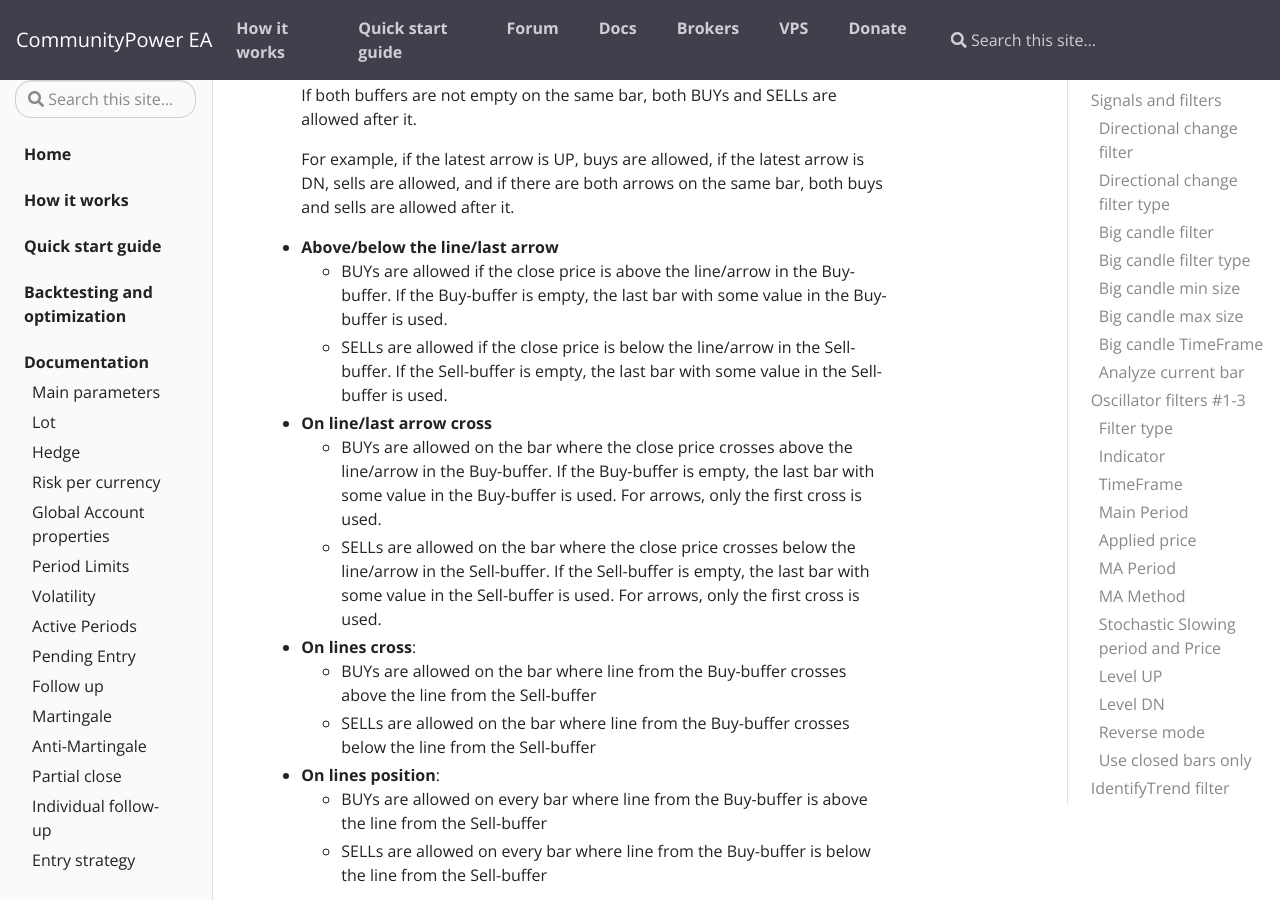
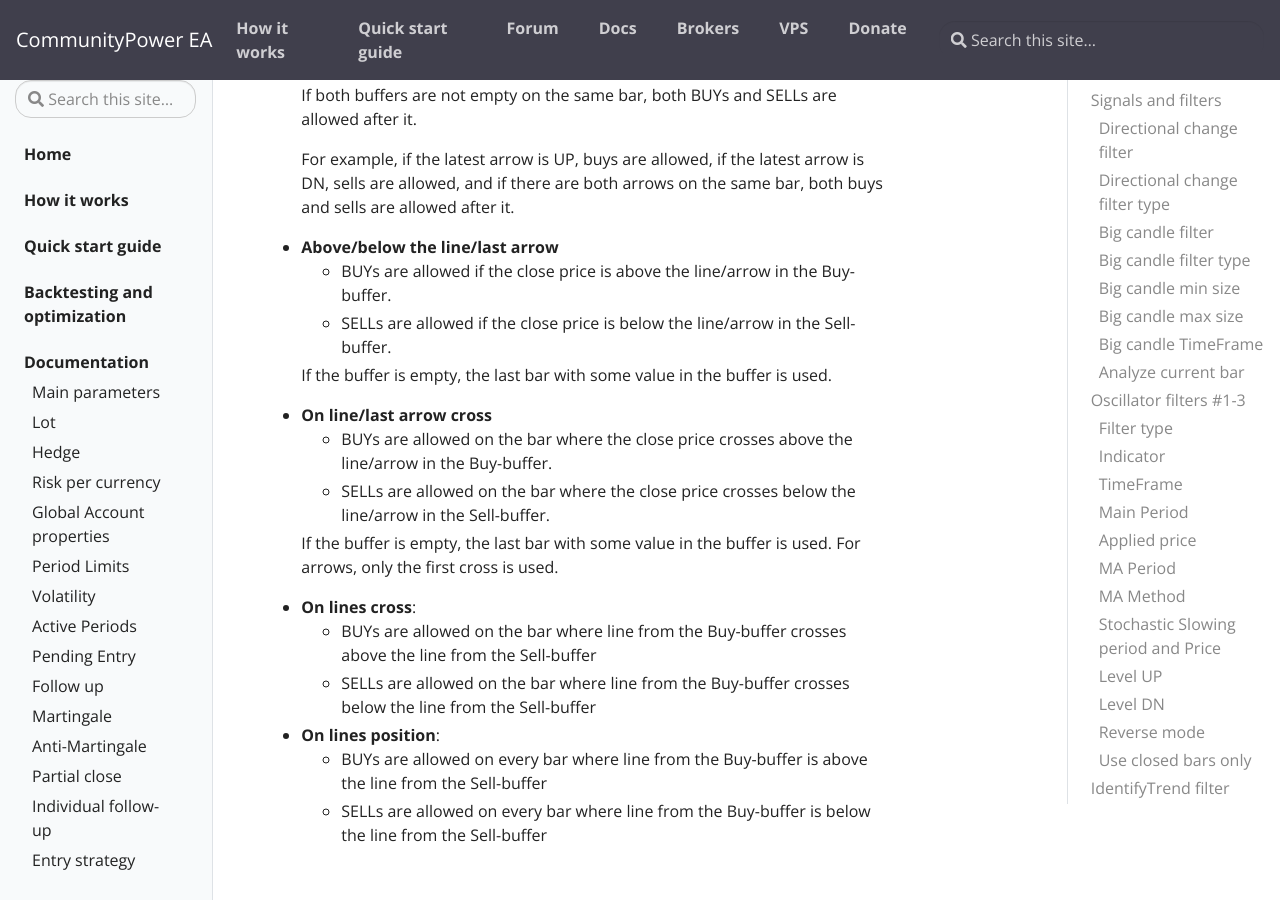
Before and after one commit to komposter/CommunityPowerEA.com, a Jekyll site: the page built from _docs/signals-and-filters.md, in a window 1280 px wide and 900 px high, scrolled down 35019 px. Built offline with Jekyll 4.4.1, drawn with Linux system fonts in a browser that asks for light colours.

Commit message:
Content change

```diff
--- a/_docs/signals-and-filters.md
+++ b/_docs/signals-and-filters.md
@@ -1212,21 +1212,22 @@ Custom indicator signal type. Can be one of the following:
 
 
 * **Above/below the line/last arrow**
-    * BUYs are allowed if the close price is above the line/arrow in the Buy-buffer. If the Buy-buffer is empty, the last bar with some value in the Buy-buffer is used.
-    * SELLs are allowed if the close price is below the line/arrow in the Sell-buffer. If the Sell-buffer is empty, the last bar with some value in the Sell-buffer is used.
+    * BUYs are allowed if the close price is above the line/arrow in the Buy-buffer.
+    * SELLs are allowed if the close price is below the line/arrow in the Sell-buffer.
 
+    If the buffer is empty, the last bar with some value in the buffer is used.
 
 
 * **On line/last arrow cross**
-    * BUYs are allowed on the bar where the close price crosses above the line/arrow in the Buy-buffer. If the Buy-buffer is empty, the last bar with some value in the Buy-buffer is used. For arrows, only the first cross is used.
-    * SELLs are allowed on the bar where the close price crosses below the line/arrow in the Sell-buffer. If the Sell-buffer is empty, the last bar with some value in the Sell-buffer is used. For arrows, only the first cross is used.
+    * BUYs are allowed on the bar where the close price crosses above the line/arrow in the Buy-buffer.
+    * SELLs are allowed on the bar where the close price crosses below the line/arrow in the Sell-buffer.
 
+    If the buffer is empty, the last bar with some value in the buffer is used. For arrows, only the first cross is used.
 
 
 * **On lines cross**:
     * BUYs are allowed on the bar where line from the Buy-buffer crosses above the line from the Sell-buffer
     * SELLs are allowed on the bar where line from the Buy-buffer crosses below the line from the Sell-buffer
-
 
 
 * **On lines position**:
```
